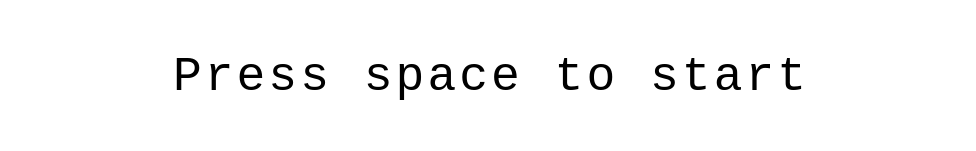
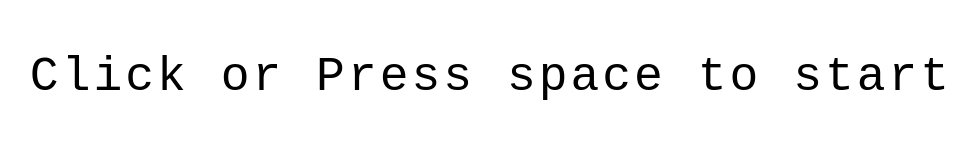
Before and after one commit to chamty/typing-game, a plain HTML site: page index.html in a window 1280 px wide. Shown: the part 276-427 px from the top of the page, without its empty margins (149-1125 px from the left). Drawn offline with Linux system fonts and the light colour scheme.

Commit message:
Update index.html

```diff
--- a/index.html
+++ b/index.html
@@ -8,7 +8,7 @@
 </head>
 <body>
   <img id="picture" src="https://chamty.github.io/typingGame/img/pc-min.jpg">
-  <p id="target">Press space to start</p>
+  <p id="target">Click or Press space to start</p>
   <p class="info">
     Letter count: <span id="score">0</span>
     Miss count: <span id="miss">0</span>
```
